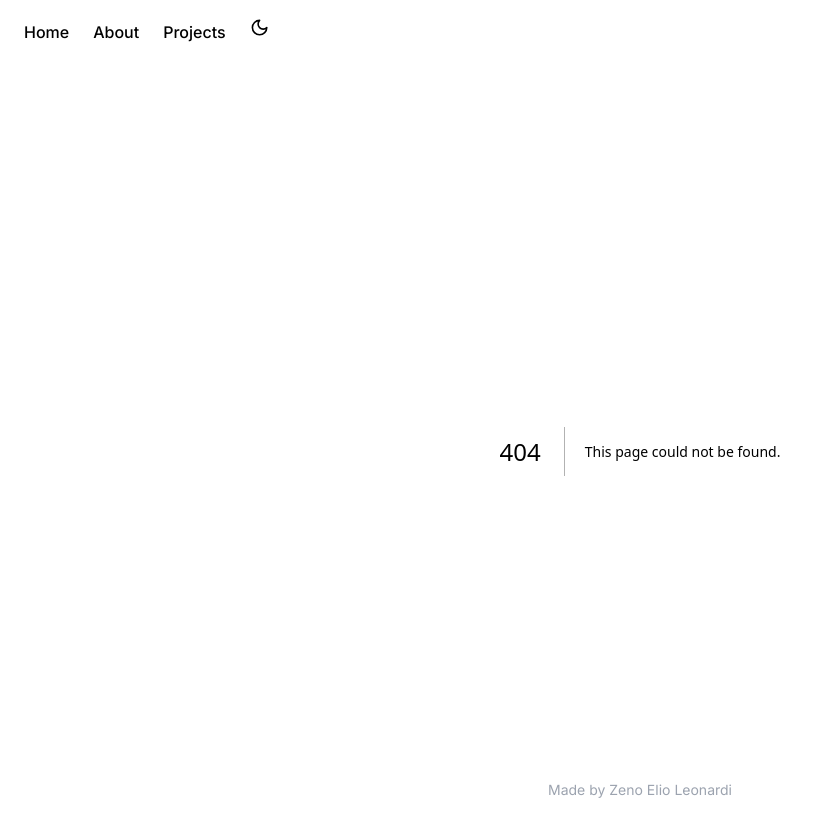
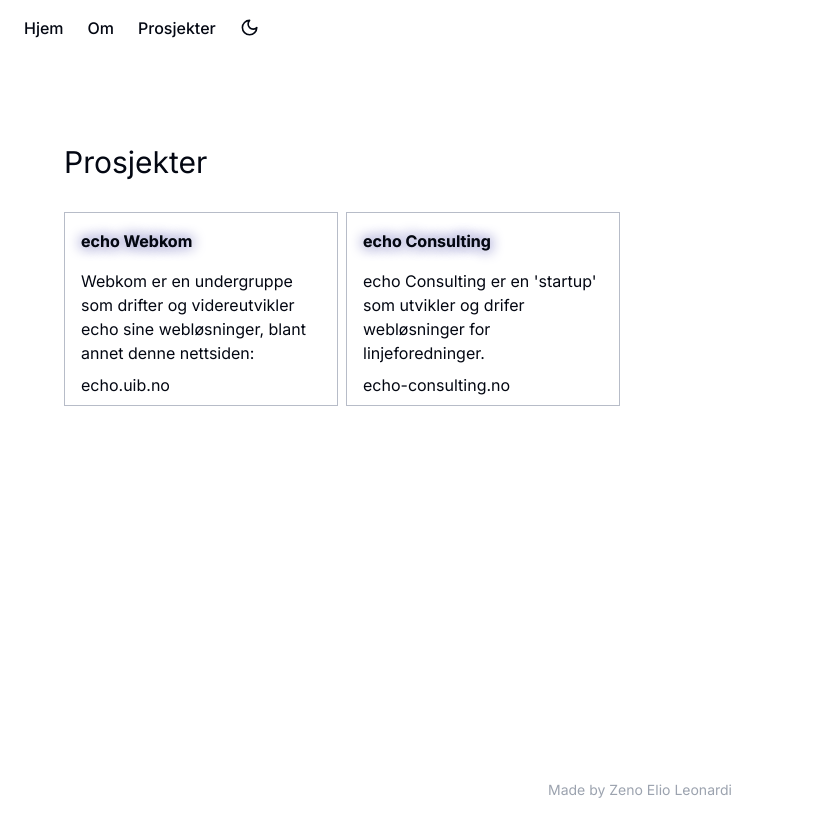
Before and after one commit to 0Zeno/Hjemmeside, a Next.js app: page /prosjekter in a window 1280 px wide. Before the commit this address had no page. Shown: the top 836 px of the page, without its empty margins (0-818 px from the left). After the commit the page ends 800 px from the top, so only its background shows below. Built offline with nearby package versions, Linux system fonts and the light colour scheme.

Commit message:
Fikset både om og prosjekter siden

```diff
--- a/app/about/page.tsx
+++ b/app/om/page.tsx
@@ -1,9 +1,9 @@
-import { AboutMe } from "@/components/about";
+import { AboutMe } from "@/components/om";
 
 export default function About() {
   return (
     <div className="flex flex-col content-center p-16 pt-24">
-      <h1 className="flex text-3xl">About me</h1>
+      <h1 className="flex text-3xl">Om meg</h1>
       <AboutMe/>
     </div>
   );
--- a/app/projects/page.tsx
+++ b/app/prosjekter/page.tsx
@@ -1,9 +1,9 @@
-import Projects from "@/components/projects";
+import Projects from "@/components/prosjekter";
 
 export default function MyProjects() {
   return (
     <div className="flex flex-col content-center p-16 pt-24">
-      <h1 className="flex text-3xl">Projects</h1>
+      <h1 className="flex text-3xl">Prosjekter</h1>
       <div className="py-8">
         <Projects />
       </div>
--- a/components/about.tsx
+++ b/components/om.tsx
@@ -1,9 +1,12 @@
 const texts = [
   {
-    info: "Currently studying Cyber Security at the University in Bergen.",
+    info: "Studerer Informatikk: Datasikkerhet ved Universitetet i Bergen",
   },
   {
-    info: "Member of Webkom and echo consulting",
+    info: "Født i Tyskland, flyttet til Norge i 2007",
+  },
+  {
+    info: "Gikk på Nordahl Grieg videregående skole",
   },
 ];
 
--- a/components/projects.tsx
+++ /dev/null
@@ -1,30 +0,0 @@
-import { Link } from "lucide-react";
-
-const projectslist = [
-  {
-    projectname: "Webkom - echo",
-    discription:
-      "Webkom is a subgroup of echo that operates and further develops echo's web solutions.",
-    link: "echo.uib.no",
-    tech: "Next.js",
-  },
-];
-
-export default function Projects() {
-  return (
-    <div>
-      {projectslist.map((project) => {
-        return (
-          <div key={project.projectname} className="pb-2 flex">
-            <div className="border border-border p-2 space-y-2">
-              <a href="" className="p-2 font-medium">{project.projectname}</a>
-              <p className="p-2 w-64">{project.discription}</p>
-              <a className="p-2 hover:underline" href="https://beta.echo-webkom.no/" target="_blank">{project.link}</a>
-              <p className="border border-border p-2">{project.tech}</p>
-            </div>
-          </div>
-        );
-      })}
-    </div>
-  );
-}
--- /dev/null
+++ b/components/prosjekter.tsx
@@ -0,0 +1,38 @@
+import { Link } from "lucide-react";
+
+const projectslist = [
+  {
+    projectname: "echo Webkom",
+    discription:
+      "Webkom er en undergruppe som drifter og videreutvikler echo sine webløsninger, blant annet denne nettsiden:",
+    linknavn: "echo.uib.no",
+    link: "https://echo.uib.no/",
+    tech: "Next.js",
+  },
+  {
+    projectname: "echo Consulting",
+    discription:
+      "echo Consulting er en 'startup' som utvikler og drifer webløsninger for linjeforedninger.",
+      linknavn: "echo-consulting.no",
+    link: "https://echo-consulting.no/",
+    tech: "Next.js",
+  },
+];
+
+export default function Projects() {
+  return (
+    <div className="flex space-x-2">
+      {projectslist.map((project) => {
+        return (
+          <div key={project.projectname}>
+            <div className="border border-border p-2">
+              <p className="font-bold p-2 text-shadow">{project.projectname}</p>
+              <p className="p-2 w-64">{project.discription}</p>
+              <a href={project.link} className="p-2 hover:text-shadow">{project.linknavn}</a>
+            </div>
+          </div>
+        );
+      })}
+    </div>
+  );
+}
--- a/components/site-header.tsx
+++ b/components/site-header.tsx
@@ -9,16 +9,16 @@
 
 export const routes = [
   {
-    name: "Home",
+    name: "Hjem",
     href: "/",
   },
   {
-    name: "About",
-    href: "/about",
+    name: "Om",
+    href: "/om",
   },
   {
-    name: "Projects",
-    href: "/projects",
+    name: "Prosjekter",
+    href: "/prosjekter",
   },
 ];
 
@@ -34,8 +34,8 @@
               </Button>
             );
           })}
+        </div>
           <ModeToggle/>
-        </div>
       </nav>
     </header>
   );
```
